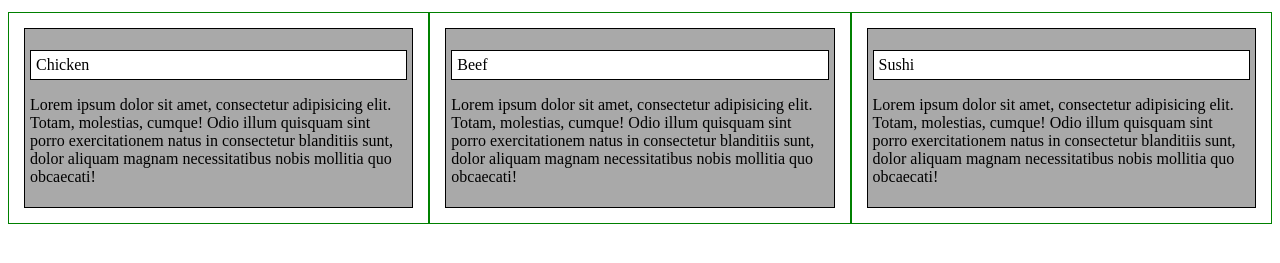
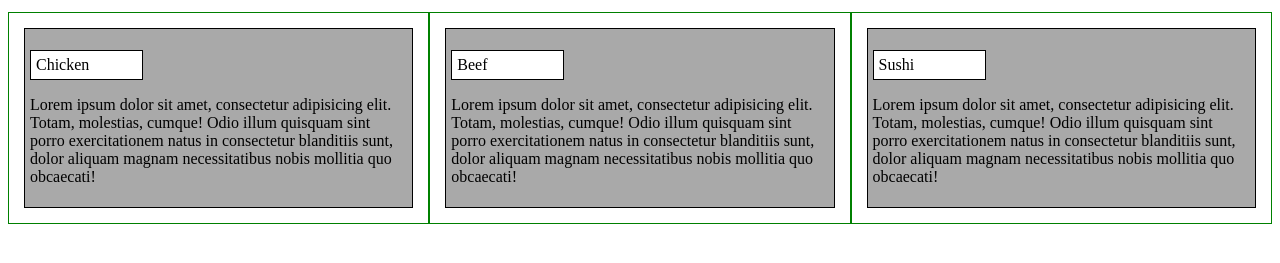
Before and after one commit to meekbrolly/cousera, a plain HTML site: page module2-solution/index.html in a window 1280 px wide. Shown: the part 61-324 px from the top of the page. Drawn offline with Linux system fonts and the light colour scheme.

Commit message:
Update style.css

```diff
--- a/module2-solution/css/style.css
+++ b/module2-solution/css/style.css
@@ -15,7 +15,8 @@ h1 {
   background-color: #FFFFFF;
   border: 1px solid #000000;
   padding: 5px;
-  width: auto;
+  width: 30%;
+  text-align: centre;
 }
 
 
```
